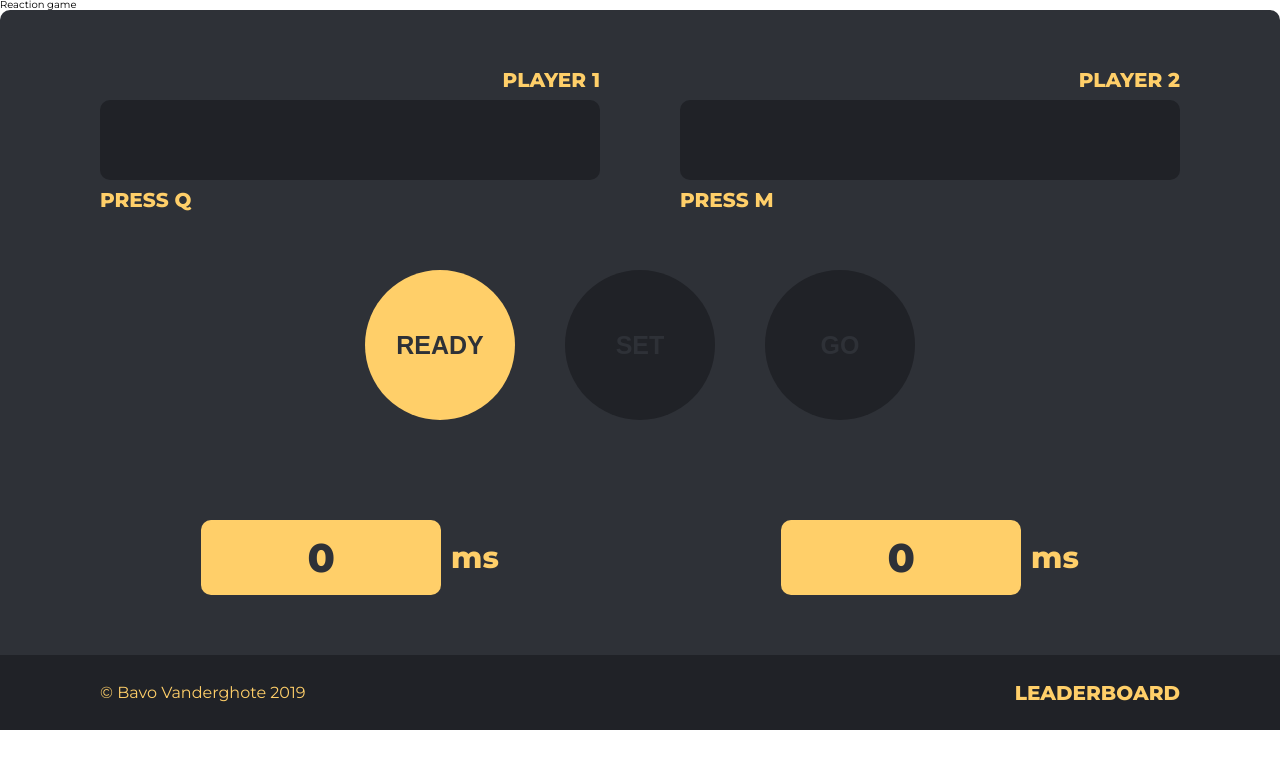
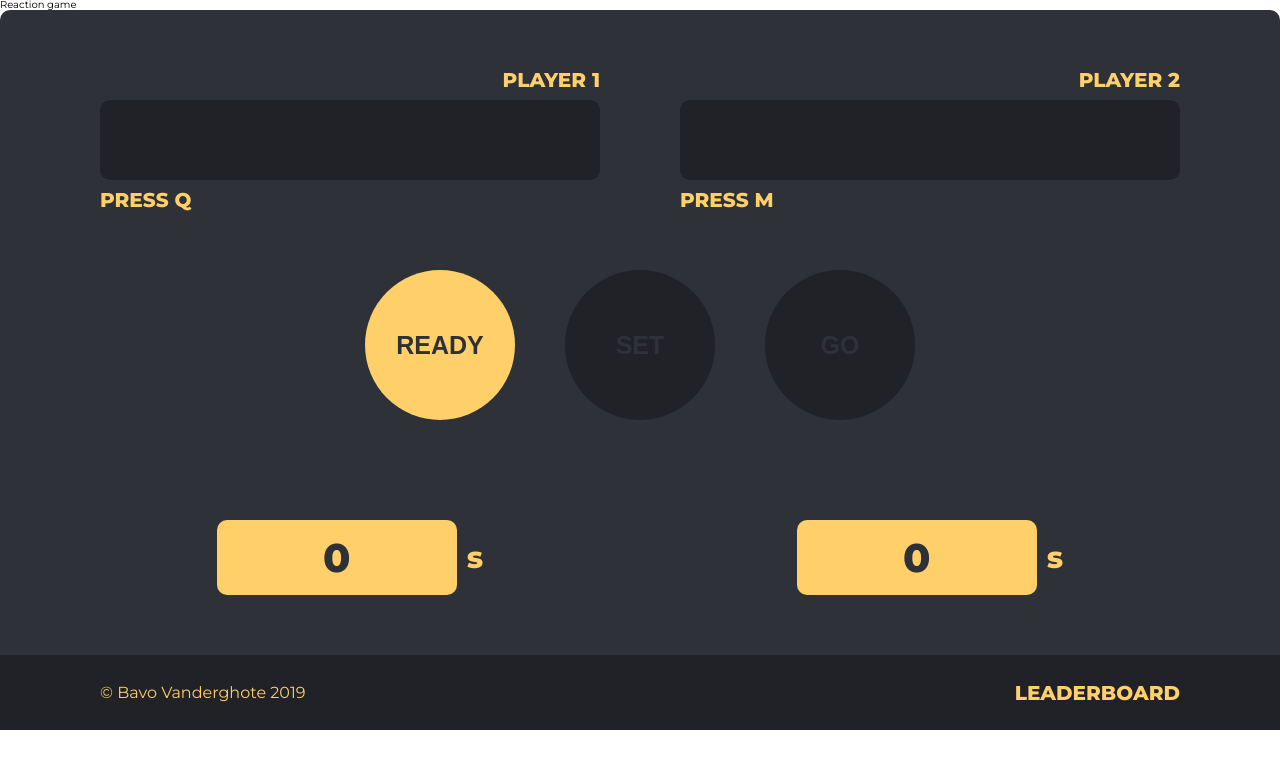
Before and after one commit to BavoVanderghote/react-reflex-game, a React (Create React App) app in the folder client/: page / in a window 1280 px wide. Shown: the top 768 px of the page. Built offline with nearby package versions, Linux system fonts and the light colour scheme.

Commit message:
stop timer individually per player and show reaction time

```diff
--- a/client/src/components/Counter.jsx
+++ b/client/src/components/Counter.jsx
@@ -1,23 +1,48 @@
-import React from "react";
+import React, { Component } from "react";
 import styles from "./Counter.module.css";
 import { inject, observer } from "mobx-react";
 
-const Counter = ({ store }) => {
-  if (store.isOn) {
+class Counter extends Component {
+  constructor(props) {
+    super(props);
+    this.keyDownFunction = this.keyDownFunction.bind(this);
+  }
+  render() {
+    if (this.props.store.isOn) {
       return (
         <div className={styles.container}>
-        <p className={styles.counter}>{store.timer}</p>
-        <p className={styles.unit}>ms</p>
+          <p className={styles.counter}>{this.props.player}</p>
+          <p className={styles.unit}>s</p>
         </div>
       );
     } else {
       return (
         <div className={styles.container}>
-        <p className={styles.counter}>{store.delta}</p>
-        <p className={styles.unit}>ms</p>
+          <p className={styles.counter}>{this.props.player}</p>
+          <p className={styles.unit}>s</p>
         </div>
       );
     }
-};
+  }
+  keyDownFunction(e) {
+    if (e.keyCode === 81) {
+      //q
+      console.log(`q pressed`);
+      this.props.store.endTimer(`q`, 1);
+    }
+    if (e.keyCode === 77) {
+      //m
+      console.log(`m pressed`);
+      this.props.store.endTimer(`m`, 2);
+    }
+  }
+  componentDidMount() {
+    document.addEventListener("keydown", this.keyDownFunction, false);
+    console.log(`did mount ${this.props.player}`);
+  }
+  componentWillUnmount() {
+    document.removeEventListener("keydown", this.keyDownFunction, false);
+  }
+}
 
 export default inject("store")(observer(Counter));
--- a/client/src/containers/Game.jsx
+++ b/client/src/containers/Game.jsx
@@ -1,12 +1,13 @@
 import React from "react";
 import styles from "./Game.module.css";
+import { inject, observer } from "mobx-react";
 
 import Player from "../components/Player";
 import StartSequence from "../components/StartSequence";
 import Counter from "../components/Counter";
 import Navigation from "../components/Navigation";
 
-const Game = () => {
+const Game = ({ store }) => {
   return (
     <>
       <div className={styles.wrapper}>
@@ -17,12 +18,12 @@ const Game = () => {
         <StartSequence />
       </div>
       <div className={styles.wrapper}>
-        <Counter />
-        <Counter />
+        <Counter player={store.p1} key="q" />
+        <Counter player={store.p2} key="m" />
       </div>
       <Navigation />
     </>
   );
 };
 
-export default Game;
+export default inject("store")(observer(Game));
--- a/client/src/store/index.js
+++ b/client/src/store/index.js
@@ -5,8 +5,9 @@ configure({ enforceActions: "observed" });
 class Store {
   start;
   interval;
+  p1 = 0;
+  p2 = 0;
   timer;
-  delta = 0;
   isOn = false;
 
   startTimer = () => {
@@ -25,18 +26,31 @@ class Store {
     this.timer = (Date.now() - this.start) / 1000;
   };
 
-  endTimer = () => {
+  endTimer = (key, player) => {
+    console.log(key);
+    clearInterval(this.interval);
     this.isOn = false;
-    this.delta = (Date.now() - this.start) / 1000;
-    console.log(`${this.output} seconds`);
-    clearInterval(this.interval);
+    if (player === 1) {
+      if ((Date.now() - this.start) / 1000) {
+        this.p1 = (Date.now() - this.start) / 1000;
+      } else {
+        this.p1 = 0;
+      }
+    } else if (player === 2) {
+      if ((Date.now() - this.start) / 1000) {
+        this.p2 = (Date.now() - this.start) / 1000;
+      } else {
+        this.p2 = 0;
+      }
+    }
   };
 }
 
 decorate(Store, {
   start: observable,
   interval: observable,
-  delta: observable,
+  p1: observable,
+  p2: observable,
   timer: observable,
   isOn: observable,
   startTimer: action,
```
Lines whose indentation alone changed are shown as unchanged.
